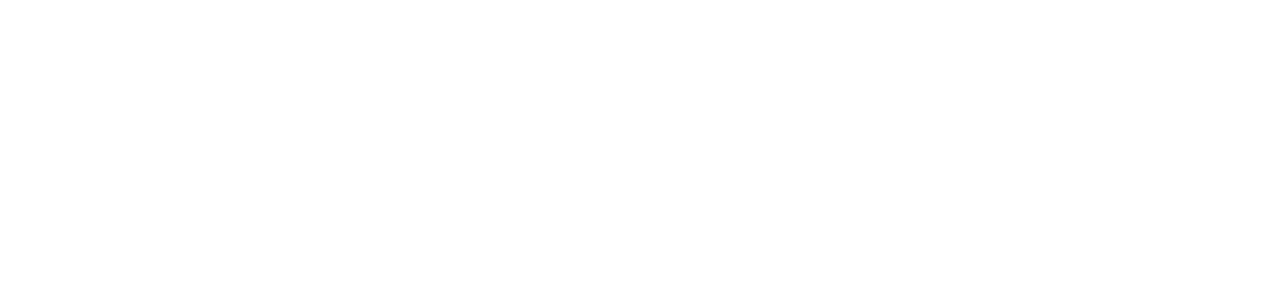
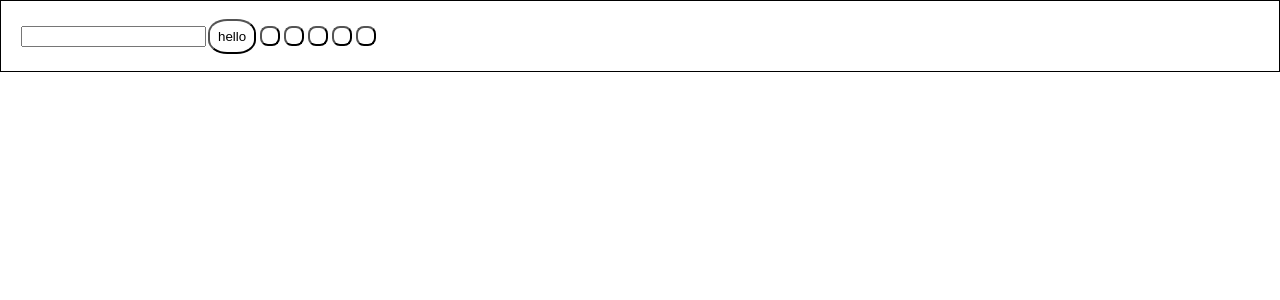
Before and after one commit to divvya007/emoji-search, a React (Create React App) app: page / in a window 1280 px wide. Shown: the top 300 px of the page. Built offline with nearby package versions, Linux system fonts and the light colour scheme.

Commit message:
feat: header search

```diff
--- a/src/component/ActionButton/index.js
+++ b/src/component/ActionButton/index.js
@@ -0,0 +1,7 @@
+import "./styles.css";
+
+function ActionButton(props) {
+  return <button className="action-button">{props.emoji}</button>;
+}
+
+export default ActionButton;
--- /dev/null
+++ b/src/component/ActionButton/styles.css
@@ -0,0 +1,7 @@
+.action-button {
+  cursor: pointer;
+  border-radius: 40%;
+  padding: 8px;
+  margin: 2px;
+  background-color: transparent;
+}
--- a/src/component/HeaderSearch/index.js
+++ b/src/component/HeaderSearch/index.js
@@ -1 +1,19 @@
-function HeaderSearch() {}
+import "./styles.css";
+import ActionButton from "../ActionButton";
+import InputSearchBox from "../InputSearchBox";
+
+function HeaderSearch() {
+  return (
+    <div className="header-search">
+      <InputSearchBox />
+      <ActionButton emoji="hello" />
+      <ActionButton />
+      <ActionButton />
+      <ActionButton />
+      <ActionButton />
+      <ActionButton />
+    </div>
+  );
+}
+
+export default HeaderSearch;
--- /dev/null
+++ b/src/component/HeaderSearch/styles.css
@@ -0,0 +1,8 @@
+.header-search {
+  display: flex;
+  flex-direction: row;
+  border: 1px solid black;
+  padding: 20px;
+  height: 30px;
+  align-items: center;
+}
--- a/src/component/InputSearchBox/index.js
+++ b/src/component/InputSearchBox/index.js
@@ -0,0 +1,5 @@
+function InputSearchBox() {
+  return <input></input>;
+}
+
+export default InputSearchBox;
--- a/src/index.js
+++ b/src/index.js
@@ -1,12 +1,12 @@
 import React from "react";
 import ReactDOM from "react-dom";
 import "./index.css";
-import App from "./App";
 import reportWebVitals from "./reportWebVitals";
+import HeaderSearch from "./component/HeaderSearch/index";
 
 ReactDOM.render(
   <React.StrictMode>
-    <App />
+    <HeaderSearch />
   </React.StrictMode>,
   document.getElementById("root")
 );
```
